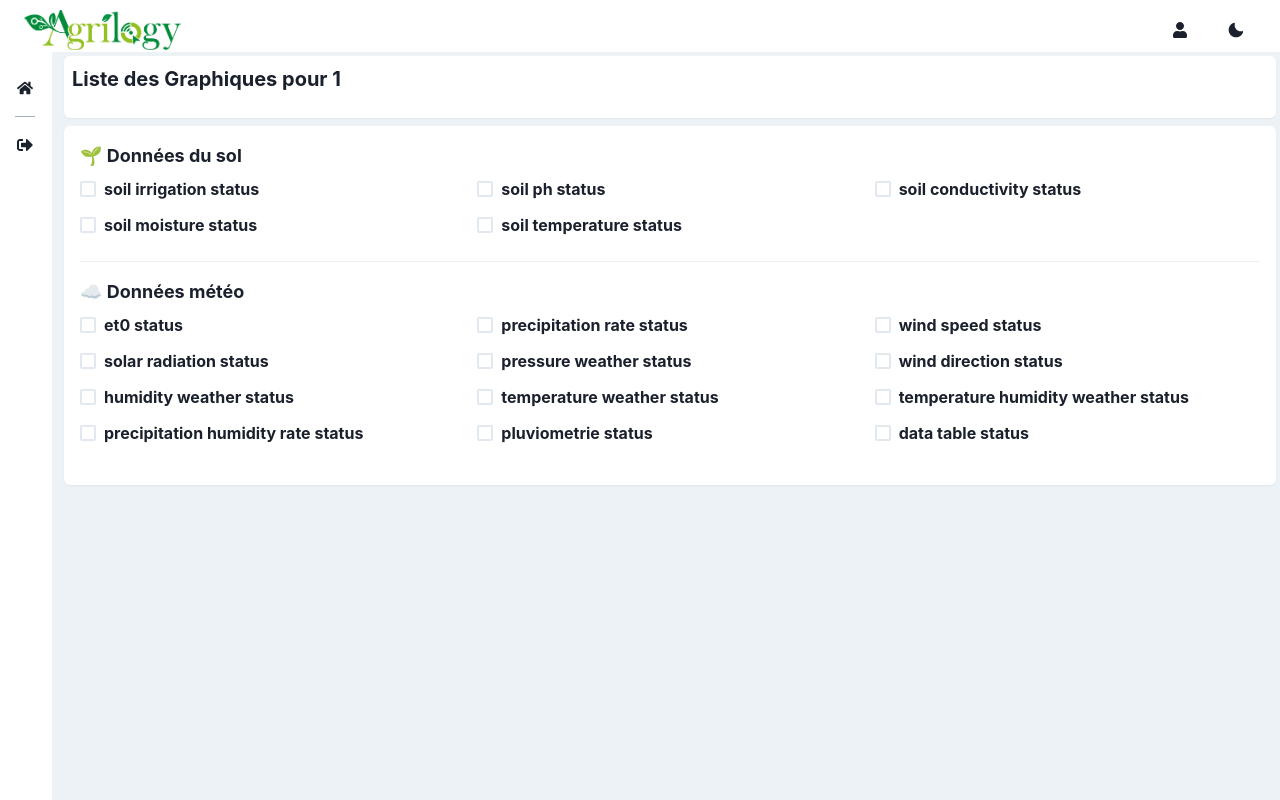
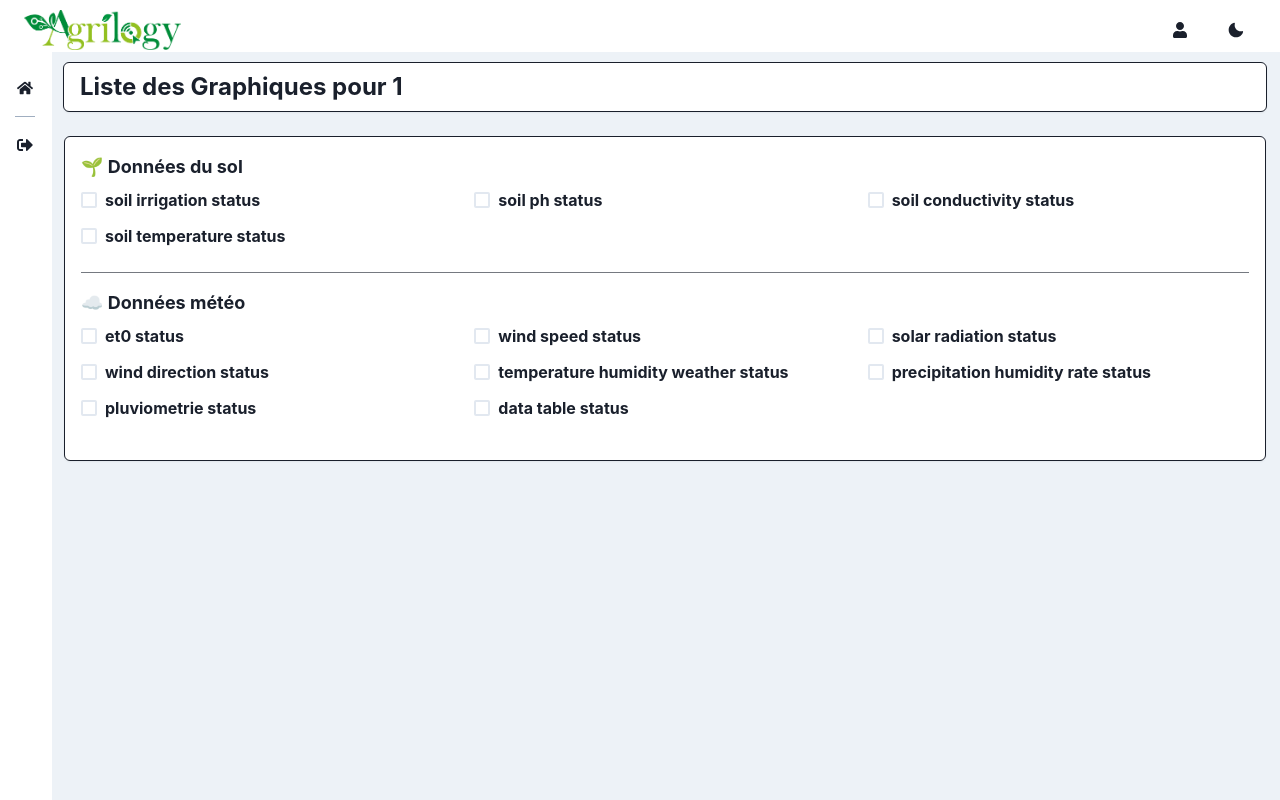
Before and after one commit to AgriLogy/agrilogy-front, a Next.js app in the folder front/: page /admin/graph-per-user/1 in a window 1280 px wide. Built offline with nearby package versions, Linux system fonts and the light colour scheme; no server answers.

Commit message:
styling admin interface

```diff
--- a/front/src/app/components/admin/GraphStatusMain.tsx
+++ b/front/src/app/components/admin/GraphStatusMain.tsx
@@ -12,6 +12,7 @@ import {
 } from "@chakra-ui/react";
 import useColorModeStyles from "@/app/utils/useColorModeStyles";
 import axiosInstance from "@/app/lib/api";
+import "@/app/styles/graphes.css";
 
 type Props = {
   user: string;
@@ -26,19 +27,15 @@ const soilFields = [
   "soil_irrigation_status",
   "soil_ph_status",
   "soil_conductivity_status",
-  "soil_moisture_status",
+  // "soil_moisture_status",
   "soil_temperature_status",
 ];
 
 const meteoFields = [
   "et0_status",
-  "precipitation_rate_status",
   "wind_speed_status",
   "solar_radiation_status",
-  "pressure_weather_status",
   "wind_direction_status",
-  "humidity_weather_status",
-  "temperature_weather_status",
   "temperature_humidity_weather_status",
   "precipitation_humidity_rate_status",
   "pluviometrie_status",
@@ -116,22 +113,21 @@ const GraphStatusMain = ({ user }: Props) => {
   return (
     <div className="container">
       <Box
-        className="header wide"
+        className="header"
         bg={bg}
-        p={2}
-        // mb={4}
-        margin={1}
-        mt={1}
+        p={4}
+        mb={4}
         borderRadius="md"
         boxShadow="sm"
+        border={"1px solid"}
       >
-        <Text color={textColor} fontSize="xl" mb={4}>
+        <Text fontSize="2xl" fontWeight="bold" color={textColor}>
           Liste des Graphiques pour {user}
         </Text>
       </Box>
 
       <Box
-        className="header wide"
+        className="wide "
         bg={bg}
         p={4}
         mb={4}
@@ -139,6 +135,8 @@ const GraphStatusMain = ({ user }: Props) => {
         mt={2}
         borderRadius="md"
         boxShadow="sm"
+        border={"1px solid"}
+
       >
         {loading ? (
           <Spinner />
--- a/front/src/app/components/station/StationMain.tsx
+++ b/front/src/app/components/station/StationMain.tsx
@@ -105,12 +105,12 @@ const StationMain = () => {
         <VaporPressureDeficitGraph data={data} />
         </Box>
       )} */}
-      {statusdata?.data_table_status && (
+      {statusdata?.precipitation_humidity_rate_status && (
         <Box bg={bg} className="box wide">
           <PrecipitationHumidityGraph data={data} />
         </Box>
       )}
-      {statusdata?.precipitation_humidity_rate_status && (
+      {statusdata?.data_table_status && (
         <Box bg={bg} className="box wide">
           <DataTable data={data} />
         </Box>
--- a/front/src/app/styles/style.css
+++ b/front/src/app/styles/style.css
@@ -14,7 +14,6 @@
 	align-items: center;
 	height: 50px;
 	background-color: var(--chakra-colors-gray-200); /* Light mode background */
-	border: 1px solid #ccc;
 	padding-left: 10px;
 	font-size: medium;
 	font-weight: 800;
```
Also changed, not shown: front/src/app/components/admin/ZoneMain.tsx (+9 -6 lines), 2 other files (tests, documents, lock files or other folders).
